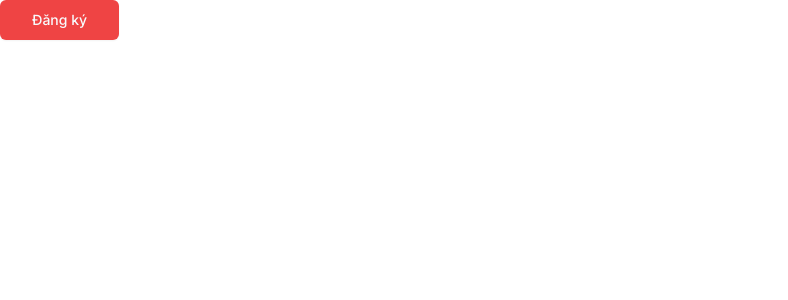
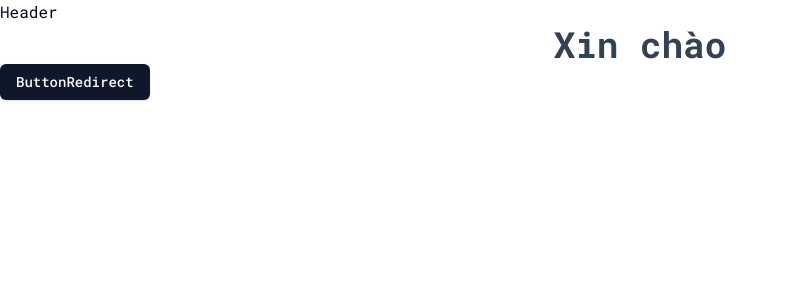
Before and after one commit to PhatPhamCoder/nextjs14_client, a Next.js app: page / in a window 1280 px wide. Shown: the top 300 px of the page, without its empty margins (0-788 px from the left). Built offline with nearby package versions, Linux system fonts and the light colour scheme.

Commit message:
update code section 9

```diff
--- /dev/null
+++ b/src/app/(auth)/layout.tsx
@@ -0,0 +1,10 @@
+export default function LoginLayout({
+  children,
+}: Readonly<{ children: React.ReactNode }>) {
+  return (
+    <div>
+      <h1>Auth layout</h1>
+      {children}
+    </div>
+  );
+}
--- /dev/null
+++ b/src/app/(auth)/login/layout.tsx
@@ -0,0 +1,5 @@
+export default function LoginLayout({
+  children,
+}: Readonly<{ children: React.ReactNode }>) {
+  return <main>{children}</main>;
+}
--- /dev/null
+++ b/src/app/(auth)/login/page.tsx
@@ -0,0 +1,12 @@
+import { Button } from "@/components/ui/button";
+import Link from "next/link";
+
+export default function LoginPage() {
+  return (
+    <div>
+      <Link href={"/"}>
+        <Button>Return home</Button>
+      </Link>
+    </div>
+  );
+}
--- /dev/null
+++ b/src/app/(auth)/register/page.tsx
@@ -0,0 +1,3 @@
+export default function RegisterPage() {
+  return <div>Register page</div>;
+}
--- /dev/null
+++ b/src/app/components/ButtonRedirect.tsx
@@ -0,0 +1,16 @@
+"use client";
+import { Button } from "@/components/ui/button";
+import { useRouter } from "next/navigation";
+import React from "react";
+
+const ButtonRedirect = () => {
+  const router = useRouter();
+
+  const handleClick = () => {
+    router.push(`/login`);
+  };
+
+  return <Button onClick={handleClick}>ButtonRedirect</Button>;
+};
+
+export default ButtonRedirect;
--- a/src/app/globals.css
+++ b/src/app/globals.css
@@ -70,7 +70,10 @@
   * {
     @apply border-border;
   }
+
   body {
     @apply bg-background text-foreground;
   }
 }
+
+@layer utilities {}
--- a/src/app/layout.tsx
+++ b/src/app/layout.tsx
@@ -1,8 +1,9 @@
 import type { Metadata } from "next";
-import { Inter } from "next/font/google";
 import "./globals.css";
 
-const inter = Inter({ subsets: ["latin"] });
+import { Roboto_Mono } from "next/font/google";
+
+const robotoMono = Roboto_Mono({ subsets: ["vietnamese"] });
 
 export const metadata: Metadata = {
   title: "Create Next App",
@@ -16,7 +17,10 @@ export default function RootLayout({
 }>) {
   return (
     <html lang="en">
-      <body className={inter.className}>{children}</body>
+      <body className={robotoMono.className}>
+        Header
+        {children}
+      </body>
     </html>
   );
 }
--- a/src/app/page.tsx
+++ b/src/app/page.tsx
@@ -1,11 +1,12 @@
-import { Button } from "@/components/ui/button";
+import ButtonRedirect from "@/app/components/ButtonRedirect";
 
 export default function Home() {
   return (
     <div>
-      <Button size={"lg"} variant={"destructive"}>
-        Đăng ký
-      </Button>
+      <h1 className="text-4xl font-bold text-slate-700 text-center">
+        Xin chào
+      </h1>
+      <ButtonRedirect />
     </div>
   );
 }
```
Lines whose indentation alone changed are shown as unchanged.
